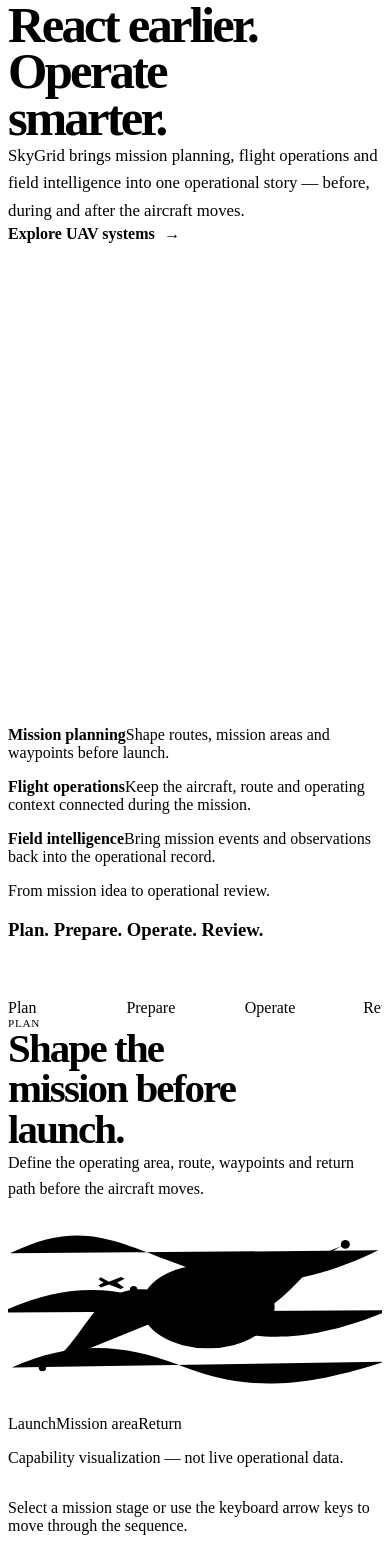
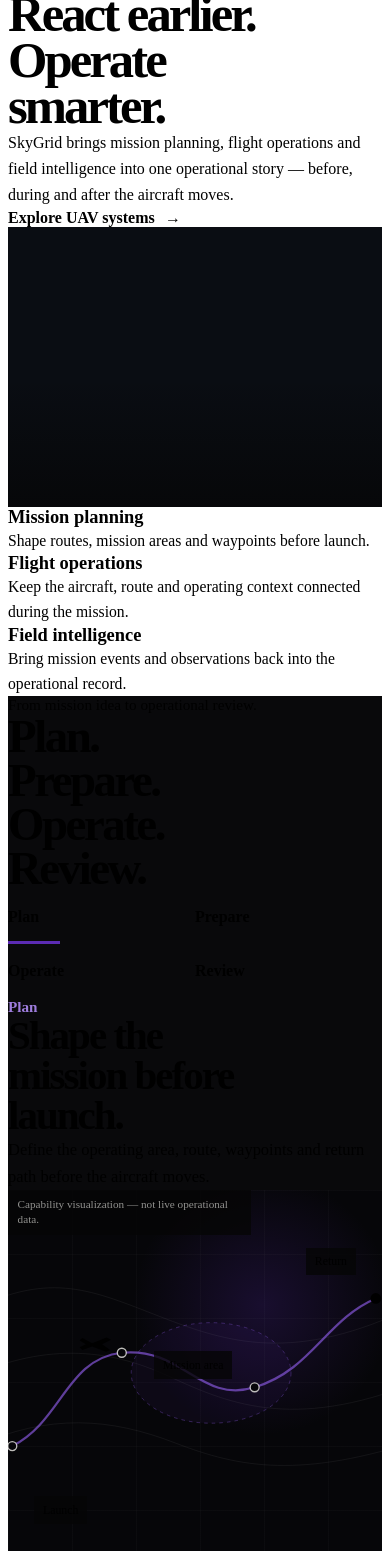
Before and after one commit to emmy16-glitch/Digi02_website, a React (Vite) app: page / in a window 390 px wide. Shown: the part 3360-4911 px from the top of the page. Built offline with nearby package versions, Linux system fonts and the light colour scheme; the HTML template or start-up script is replaced by a standard one.

Commit message:
Create cinematic SkyGrid mission visual system

```diff
--- a/src/styles/skygrid-section.css
+++ b/src/styles/skygrid-section.css
@@ -1,4 +1,9 @@
 .skygrid-story {
+  --skygrid-purple: #5b2bb4;
+  --skygrid-purple-soft: rgba(91, 43, 180, 0.24);
+  --skygrid-purple-line: rgba(126, 82, 206, 0.74);
+
+  overflow: clip;
   background: var(--bg-950);
   color: var(--text-primary);
 }
@@ -14,47 +19,48 @@
   align-items: start;
 }
 
-.skygrid-story__heading > p {
+.skygrid-story__brand {
   grid-column: 1 / span 3;
-  margin: 0;
-  color: var(--text-primary);
-  font-family: var(--font-display);
-  font-size: clamp(1.4rem, 2vw, 2rem);
-  font-weight: 600;
+  display: grid;
+  gap: var(--space-2);
+  align-content: start;
 }
 
-.skygrid-story__heading > div {
+.skygrid-story__brand img {
+  width: min(11rem, 100%);
+  height: auto;
+}
+
+.skygrid-story__brand span {
+  color: var(--text-muted);
+  font-size: 0.9rem;
+}
+
+.skygrid-story__statement {
   grid-column: 4 / span 7;
 }
 
-.skygrid-story__heading > div > span {
-  display: block;
-  margin-bottom: var(--space-2);
-  color: var(--text-muted);
-  font-size: var(--type-ui);
+.skygrid-story__statement h2 {
+  max-width: 11ch;
+  margin: 0;
+  font-size: clamp(3.7rem, 6.2vw, 6.8rem);
+  font-weight: 600;
+  letter-spacing: -0.058em;
+  line-height: 0.91;
 }
 
-.skygrid-story__heading h2 {
-  max-width: 11ch;
-  margin: 0;
-  font-size: clamp(3.5rem, 6vw, 6.5rem);
-  font-weight: 600;
-  letter-spacing: -0.055em;
-  line-height: 0.92;
-}
-
-.skygrid-story__heading > div > p {
-  max-width: 40rem;
+.skygrid-story__statement > p {
+  max-width: 42rem;
   margin: var(--space-4) 0 0;
   color: var(--text-secondary);
-  font-size: 1.05rem;
+  font-size: 1.08rem;
   line-height: 1.65;
 }
 
-.skygrid-story__heading a {
+.skygrid-story__statement a {
   display: inline-flex;
   align-items: center;
-  gap: 0.6rem;
+  gap: 0.65rem;
   margin-top: var(--space-4);
   color: var(--text-primary);
   font-size: var(--type-ui);
@@ -62,17 +68,25 @@
   text-decoration: none;
 }
 
-.skygrid-story__heading a span {
+.skygrid-story__statement a span {
   color: var(--gold-400);
 }
 
 .skygrid-story__cinematic {
   position: relative;
   width: calc(100% + var(--page-margin));
-  aspect-ratio: 16 / 8.8;
+  aspect-ratio: 16 / 8.6;
   margin: clamp(5rem, 8vw, 8rem) calc(var(--page-margin) * -1) 0 0;
   overflow: hidden;
-  background: var(--surface-800);
+  background: #0a0d13;
+}
+
+.skygrid-story__cinematic::after {
+  position: absolute;
+  inset: 0;
+  background: linear-gradient(180deg, transparent 54%, rgba(5, 5, 5, 0.7));
+  content: '';
+  pointer-events: none;
 }
 
 .skygrid-story__cinematic img {
@@ -85,113 +99,115 @@
 
 .skygrid-story__cinematic figcaption {
   position: absolute;
-  right: var(--space-2);
-  bottom: var(--space-2);
+  right: var(--space-3);
+  bottom: var(--space-3);
+  z-index: 2;
+  max-width: 36rem;
   margin: 0;
-  padding: 0.5rem 0.7rem;
-  background: rgba(5, 5, 5, 0.82);
-  color: var(--text-secondary);
-  font-size: 0.72rem;
-  line-height: 1.3;
+  color: rgba(247, 246, 242, 0.72);
+  font-size: 0.76rem;
+  line-height: 1.45;
+  text-align: right;
 }
 
-.skygrid-dashboard {
-  background: var(--bg-900);
+.skygrid-story__capabilities {
+  display: grid;
+  grid-template-columns: repeat(3, minmax(0, 1fr));
+  gap: clamp(2rem, 5vw, 5rem);
+  margin-top: clamp(3rem, 5vw, 5rem);
 }
 
-.skygrid-dashboard__inner {
+.skygrid-story__capabilities p {
+  max-width: 26rem;
+  margin: 0;
+}
+
+.skygrid-story__capabilities strong,
+.skygrid-story__capabilities span {
+  display: block;
+}
+
+.skygrid-story__capabilities strong {
+  color: var(--text-primary);
+  font-size: clamp(1.15rem, 1.8vw, 1.55rem);
+  font-weight: 600;
+}
+
+.skygrid-story__capabilities span {
+  margin-top: var(--space-1);
+  color: var(--text-secondary);
+  font-size: 0.98rem;
+  line-height: 1.6;
+}
+
+.skygrid-mission-sequence {
+  background: #09090b;
+}
+
+.skygrid-mission-sequence__inner {
   padding-block: var(--section-space-desktop);
 }
 
-.skygrid-dashboard__heading {
+.skygrid-mission-sequence__heading {
   display: grid;
   grid-template-columns: repeat(12, minmax(0, 1fr));
   gap: var(--space-3);
   align-items: end;
 }
 
-.skygrid-dashboard__heading > p:first-child {
+.skygrid-mission-sequence__heading p {
   grid-column: 1 / span 3;
   margin: 0;
   color: var(--text-muted);
-  font-size: var(--type-ui);
+  font-size: 0.95rem;
 }
 
-.skygrid-dashboard__heading h3 {
-  grid-column: 4 / span 5;
-  max-width: 11ch;
+.skygrid-mission-sequence__heading h3 {
+  grid-column: 4 / span 7;
+  max-width: 10ch;
   margin: 0;
-  font-size: clamp(3rem, 4.5vw, 5rem);
+  font-size: clamp(3rem, 5vw, 5.5rem);
   font-weight: 600;
-  letter-spacing: -0.05em;
-  line-height: 0.95;
-}
-
-.skygrid-dashboard__heading > p:last-child {
-  grid-column: 9 / -1;
-  max-width: 32rem;
-  margin: 0;
-  color: var(--text-secondary);
-  font-size: 1rem;
-  line-height: 1.65;
+  letter-spacing: -0.052em;
+  line-height: 0.94;
 }
 
 .skygrid-stage-rail {
-  position: relative;
   display: grid;
   grid-template-columns: repeat(4, minmax(0, 1fr));
+  gap: var(--space-2);
   margin-top: clamp(4rem, 7vw, 7rem);
-  border-bottom: 1px solid var(--line-subtle);
 }
 
 .skygrid-stage-rail__item {
   position: relative;
-  display: flex;
-  min-height: 4.2rem;
-  align-items: flex-end;
-  gap: var(--space-1);
+  min-height: 4.5rem;
   border: 0;
-  padding: 0 var(--space-2) var(--space-2);
+  padding: 0 var(--space-2) var(--space-2) 0;
   background: transparent;
   color: var(--text-muted);
   cursor: pointer;
   font: inherit;
+  font-size: clamp(1rem, 1.5vw, 1.25rem);
+  font-weight: 600;
   text-align: left;
-}
-
-.skygrid-stage-rail__item:first-child {
-  padding-left: 0;
+  transition: color 220ms var(--ease-standard);
 }
 
 .skygrid-stage-rail__item::after {
   position: absolute;
-  right: 0;
-  bottom: -1px;
+  bottom: 0;
   left: 0;
-  height: 2px;
-  background: var(--gold-400);
+  width: 3.25rem;
+  height: 3px;
+  background: var(--skygrid-purple);
   content: '';
   opacity: 0;
   transform: scaleX(0.35);
   transform-origin: left;
   transition:
-    opacity 260ms var(--ease-standard),
-    transform 420ms var(--ease-emphasized);
-}
-
-.skygrid-stage-rail__item > span {
-  color: inherit;
-  font-family: var(--font-mono);
-  font-size: 0.66rem;
-  letter-spacing: 0.06em;
-}
-
-.skygrid-stage-rail__item strong {
-  color: inherit;
-  font-size: var(--type-ui);
-  font-weight: 600;
-  letter-spacing: 0.04em;
-  text-transform: uppercase;
+    opacity 220ms var(--ease-standard),
+    transform 360ms var(--ease-emphasized);
 }
 
 .skygrid-stage-rail__item:hover,
@@ -211,7 +227,7 @@
 
 .skygrid-stage-panel {
   display: grid;
-  grid-template-columns: minmax(15rem, 0.34fr) minmax(0, 1fr);
+  grid-template-columns: minmax(16rem, 0.34fr) minmax(0, 1fr);
   gap: clamp(3rem, 6vw, 7rem);
   align-items: center;
   margin-top: clamp(3rem, 5vw, 5rem);
@@ -219,185 +235,291 @@
 
 .skygrid-stage-panel__copy {
   min-width: 0;
-  animation: skygrid-stage-copy-enter 440ms var(--ease-emphasized) both;
+  animation: skygrid-copy-enter 420ms var(--ease-emphasized) both;
 }
 
 .skygrid-stage-panel__copy > span {
   display: block;
   margin-bottom: var(--space-2);
-  color: var(--gold-400);
-  font-family: var(--font-mono);
-  font-size: 0.7rem;
-  letter-spacing: 0.06em;
-  text-transform: uppercase;
+  color: #9e7ddd;
+  font-size: 0.95rem;
+  font-weight: 600;
 }
 
 .skygrid-stage-panel__copy h4 {
   max-width: 11ch;
   margin: 0;
   font-family: var(--font-display);
-  font-size: clamp(2.35rem, 3.6vw, 4rem);
+  font-size: clamp(2.55rem, 3.9vw, 4.25rem);
   font-weight: 600;
-  letter-spacing: -0.045em;
-  line-height: 0.98;
+  letter-spacing: -0.048em;
+  line-height: 0.97;
 }
 
-.skygrid-stage-panel__copy > p {
-  max-width: 28rem;
+.skygrid-stage-panel__copy p {
+  max-width: 30rem;
   margin: var(--space-3) 0 0;
   color: var(--text-secondary);
-  font-size: 1rem;
-  line-height: 1.62;
+  font-size: 1.03rem;
+  line-height: 1.65;
 }
 
-.skygrid-stage-panel__copy small {
-  display: block;
-  max-width: 24rem;
-  margin-top: var(--space-4);
-  color: var(--text-muted);
-  font-size: 0.72rem;
-  line-height: 1.45;
+.skygrid-stage-panel__visual {
+  position: relative;
+  min-width: 0;
+  min-height: clamp(31rem, 48vw, 44rem);
+  overflow: hidden;
+  background: #060609;
+  animation: skygrid-visual-enter 500ms var(--ease-emphasized) both;
 }
 
-.skygrid-stage-panel__evidence {
-  min-width: 0;
-  height: clamp(30rem, 50vw, 46rem);
-  overflow: hidden;
-  background: var(--surface-800);
+.skygrid-stage-panel__note {
+  position: absolute;
+  right: var(--space-2);
+  bottom: var(--space-2);
+  z-index: 5;
+  margin: 0;
+  padding: 0.45rem 0.6rem;
+  background: rgba(5, 5, 5, 0.8);
+  color: rgba(247, 246, 242, 0.58);
+  font-size: 0.7rem;
+  line-height: 1.35;
 }
 
-.skygrid-stage-panel__screen {
-  width: 100%;
-  height: 100%;
-  margin: 0;
+.skygrid-mission-visual {
+  position: absolute;
+  inset: 0;
   overflow: hidden;
-  background: #f7f6f2;
-  animation: skygrid-stage-evidence-enter 520ms var(--ease-emphasized) both;
+  background:
+    radial-gradient(circle at 68% 30%, rgba(91, 43, 180, 0.22), transparent 35%),
+    #060609;
 }
 
-.skygrid-stage-panel__screen img {
-  display: block;
-  width: 100%;
-  height: 100%;
-  object-fit: cover;
-  object-position: top center;
+.skygrid-mission-visual::before {
+  position: absolute;
+  inset: 0;
+  background-image:
+    linear-gradient(rgba(247, 246, 242, 0.024) 1px, transparent 1px),
+    linear-gradient(90deg, rgba(247, 246, 242, 0.024) 1px, transparent 1px);
+  background-size: 4rem 4rem;
+  content: '';
+  pointer-events: none;
 }
 
-.skygrid-dashboard[data-stage='plan'] .skygrid-stage-panel__screen img {
-  object-position: 52% top;
+.skygrid-mission-map {
+  position: absolute;
+  inset: 5% 3% 8%;
+  z-index: 1;
+  width: 94%;
+  height: 87%;
+  overflow: visible;
 }
 
-.skygrid-dashboard[data-stage='prepare'] .skygrid-stage-panel__screen img {
-  object-position: 57% top;
+.skygrid-map__contour {
+  fill: none;
+  stroke: rgba(247, 246, 242, 0.11);
+  stroke-width: 1.2;
 }
 
-.skygrid-dashboard[data-stage='review'] .skygrid-stage-panel__screen img {
-  object-position: 62% top;
+.skygrid-map__zone {
+  fill: rgba(91, 43, 180, 0.08);
+  stroke: rgba(126, 82, 206, 0.42);
+  stroke-dasharray: 8 9;
+  stroke-width: 2;
 }
 
-.skygrid-mission {
-  position: relative;
-  width: 100%;
-  height: 100%;
-  overflow: hidden;
-  background: var(--bg-950);
-  isolation: isolate;
+.skygrid-map__route {
+  fill: none;
+  stroke: var(--skygrid-purple-line);
+  stroke-linecap: round;
+  stroke-width: 5;
 }
 
-.skygrid-mission__fallback,
-.skygrid-mission__map {
+.skygrid-map__route--complete {
+  stroke: var(--gold-400);
+}
+
+.skygrid-map__waypoint {
+  fill: #060609;
+  stroke: rgba(247, 246, 242, 0.76);
+  stroke-width: 3;
+}
+
+.skygrid-map__waypoint--active,
+.skygrid-map__event {
+  fill: var(--gold-400);
+  stroke: var(--gold-400);
+}
+
+.skygrid-map__event {
+  fill: #060609;
+  stroke-width: 4;
+}
+
+.skygrid-map__aircraft path {
+  fill: var(--text-primary);
+}
+
+.skygrid-map__aircraft--active path {
+  fill: var(--gold-400);
+}
+
+.skygrid-map__labels {
   position: absolute;
   inset: 0;
+  z-index: 3;
+  pointer-events: none;
+}
+
+.skygrid-map__label {
+  position: absolute;
+  padding: 0.4rem 0.55rem;
+  background: rgba(5, 5, 5, 0.8);
+  color: var(--text-secondary);
+  font-size: 0.74rem;
+}
+
+.skygrid-map__label--start {
+  bottom: 13%;
+  left: 7%;
+}
+
+.skygrid-map__label--zone {
+  top: 42%;
+  left: 47%;
+}
+
+.skygrid-map__label--return {
+  top: 15%;
+  right: 7%;
+}
+
+.skygrid-map__label--active {
+  top: 55%;
+  left: 58%;
+  color: var(--text-primary);
+}
+
+.skygrid-mission-visual--operate .skygrid-map__route {
+  stroke: var(--gold-400);
+}
+
+.skygrid-readiness__aircraft {
+  position: absolute;
+  top: 8%;
+  right: 7%;
+  left: 7%;
+  height: 48%;
+}
+
+.skygrid-readiness__aircraft svg {
   width: 100%;
   height: 100%;
 }
 
-.skygrid-mission__fallback {
-  object-fit: cover;
-  object-position: center;
-  transform: scale(1.025);
-  transition:
-    opacity 620ms var(--ease-standard),
-    transform 760ms var(--ease-emphasized);
+.skygrid-drone-mark line,
+.skygrid-drone-mark circle {
+  fill: none;
+  stroke: rgba(247, 246, 242, 0.7);
+  stroke-width: 5;
 }
 
-.skygrid-mission__map {
-  z-index: 1;
-  opacity: 0;
-  transition: opacity 620ms var(--ease-standard);
+.skygrid-drone-mark circle:first-of-type {
+  fill: rgba(91, 43, 180, 0.18);
+  stroke: #8c66d0;
 }
 
-.skygrid-mission[data-map-state='ready'] .skygrid-mission__fallback {
-  opacity: 0;
-  transform: scale(1);
+.skygrid-readiness {
+  position: absolute;
+  right: 7%;
+  bottom: 9%;
+  left: 7%;
+  z-index: 2;
+  display: grid;
+  grid-template-columns: repeat(3, minmax(0, 1fr));
+  gap: var(--space-3);
 }
 
-.skygrid-mission[data-map-state='ready'] .skygrid-mission__map {
-  opacity: 1;
+.skygrid-readiness > div {
+  display: flex;
+  min-width: 0;
+  gap: var(--space-2);
+  align-items: flex-start;
 }
 
-.skygrid-mission__label {
-  position: absolute;
-  top: var(--space-2);
-  left: var(--space-2);
-  z-index: 2;
-  margin: 0;
-  padding: var(--space-1) var(--space-2);
-  background: rgba(5, 5, 5, 0.82);
-  color: var(--text-primary);
-  pointer-events: none;
+.skygrid-readiness > div > span {
+  display: grid;
+  flex: 0 0 auto;
+  width: 1.8rem;
+  height: 1.8rem;
+  place-items: center;
+  border-radius: 50%;
+  background: var(--skygrid-purple-soft);
+  color: #b99ee8;
+  font-size: 0.8rem;
 }
 
-.skygrid-mission .maplibregl-ctrl-attrib {
-  background: rgba(5, 5, 5, 0.78);
-  color: var(--text-secondary);
+.skygrid-readiness p {
+  margin: 0;
 }
 
-.skygrid-mission .maplibregl-ctrl-attrib a {
-  color: var(--text-primary);
+.skygrid-readiness strong,
+.skygrid-readiness small {
+  display: block;
 }
 
-.skygrid-dashboard__footer {
-  display: flex;
-  align-items: center;
-  justify-content: space-between;
-  gap: var(--space-3);
-  margin-top: var(--space-3);
-  border-top: 1px solid var(--line-subtle);
-  padding-top: var(--space-3);
+.skygrid-readiness strong {
+  color: var(--text-primary);
+  font-size: 1rem;
+  font-weight: 600;
 }
 
-.skygrid-dashboard__footer span {
+.skygrid-readiness small {
+  margin-top: 0.25rem;
   color: var(--text-muted);
-  font-size: 0.75rem;
+  font-size: 0.78rem;
+  line-height: 1.45;
+}
+
+.skygrid-review-strip {
+  position: absolute;
+  right: 6%;
+  bottom: 8%;
+  left: 6%;
+  z-index: 3;
+  display: grid;
+  grid-template-columns: repeat(3, minmax(0, 1fr));
+  gap: var(--space-2);
+}
+
+.skygrid-review-strip span {
+  color: var(--text-secondary);
+  font-size: 0.88rem;
+}
+
+.skygrid-mission-sequence__hint {
+  margin: var(--space-4) 0 0;
+  color: var(--text-muted);
+  font-size: 0.78rem;
   line-height: 1.5;
 }
 
-.skygrid-dashboard__footer strong {
-  color: var(--gold-400);
-  font-family: var(--font-mono);
-  font-size: 0.72rem;
-  font-weight: 500;
-}
-
-@keyframes skygrid-stage-copy-enter {
+@keyframes skygrid-copy-enter {
   from {
     opacity: 0;
     transform: translateY(0.65rem);
   }
-
   to {
     opacity: 1;
     transform: translateY(0);
   }
 }
 
-@keyframes skygrid-stage-evidence-enter {
+@keyframes skygrid-visual-enter {
   from {
     opacity: 0;
-    transform: scale(0.99);
+    transform: scale(0.992);
   }
-
   to {
     opacity: 1;
     transform: scale(1);
@@ -406,29 +528,24 @@
 
 @media (max-width: 64rem) {
   .skygrid-story__intro,
-  .skygrid-dashboard__inner {
+  .skygrid-mission-sequence__inner {
     padding-block: var(--section-space-tablet);
   }
 
-  .skygrid-story__heading > p {
+  .skygrid-story__brand {
     grid-column: 1 / span 3;
   }
 
-  .skygrid-story__heading > div {
+  .skygrid-story__statement {
     grid-column: 4 / -1;
   }
 
-  .skygrid-dashboard__heading > p:first-child {
+  .skygrid-mission-sequence__heading p {
     grid-column: 1 / span 3;
   }
 
-  .skygrid-dashboard__heading h3 {
-    grid-column: 4 / span 6;
-  }
-
-  .skygrid-dashboard__heading > p:last-child {
+  .skygrid-mission-sequence__heading h3 {
     grid-column: 4 / span 7;
-    margin-top: var(--space-3);
   }
 
   .skygrid-stage-panel {
@@ -438,9 +555,8 @@
 
   .skygrid-stage-panel__copy {
     display: grid;
-    grid-template-columns: minmax(15rem, 0.75fr) minmax(0, 1fr);
+    grid-template-columns: minmax(14rem, 0.7fr) minmax(0, 1fr);
     gap: var(--space-2) var(--space-6);
-    align-items: start;
   }
 
   .skygrid-stage-panel__copy > span,
@@ -448,69 +564,85 @@
     grid-column: 1;
   }
 
-  .skygrid-stage-panel__copy > p {
+  .skygrid-stage-panel__copy p {
     grid-column: 2;
     grid-row: 1 / span 2;
     margin-top: 0;
   }
 
-  .skygrid-stage-panel__copy small {
-    grid-column: 2;
-    margin-top: 0;
-  }
-
-  .skygrid-stage-panel__evidence {
-    height: clamp(30rem, 61vw, 40rem);
+  .skygrid-stage-panel__visual {
+    min-height: clamp(29rem, 61vw, 39rem);
   }
 }
 
 @media (max-width: 47.9375rem) {
   .skygrid-story__intro,
-  .skygrid-dashboard__inner {
+  .skygrid-mission-sequence__inner {
     padding-block: var(--section-space-mobile);
   }
 
   .skygrid-story__heading,
-  .skygrid-dashboard__heading {
+  .skygrid-mission-sequence__heading {
     display: block;
   }
 
-  .skygrid-story__heading > p,
-  .skygrid-dashboard__heading > p:first-child {
-    margin-bottom: var(--space-3);
+  .skygrid-story__brand {
+    margin-bottom: var(--space-6);
   }
 
-  .skygrid-story__heading h2 {
+  .skygrid-story__brand img {
+    width: 9.5rem;
+  }
+
+  .skygrid-story__statement h2 {
     font-size: clamp(3rem, 13vw, 4.2rem);
   }
 
-  .skygrid-dashboard__heading h3 {
-    font-size: clamp(2.8rem, 12vw, 4rem);
-  }
-
-  .skygrid-dashboard__heading > p:last-child {
-    margin-top: var(--space-3);
+  .skygrid-story__statement > p {
+    font-size: 1rem;
   }
 
   .skygrid-story__cinematic {
     width: 100%;
-    aspect-ratio: 4 / 5;
+    aspect-ratio: 4 / 3;
     margin: var(--space-8) 0 0;
   }
 
-  .skygrid-stage-rail {
-    grid-template-columns: repeat(4, minmax(7.4rem, 1fr));
-    overflow-x: auto;
-    margin-top: var(--space-8);
-    scrollbar-width: none;
+  .skygrid-story__cinematic img {
+    object-position: 57% center;
   }
 
-  .skygrid-stage-rail::-webkit-scrollbar {
-    display: none;
+  .skygrid-story__cinematic figcaption {
+    right: var(--space-2);
+    bottom: var(--space-2);
+    left: var(--space-2);
+    text-align: left;
+  }
+
+  .skygrid-story__capabilities {
+    grid-template-columns: 1fr;
+    gap: var(--space-4);
+    margin-top: var(--space-6);
+  }
+
+  .skygrid-mission-sequence__heading p {
+    margin-bottom: var(--space-3);
+  }
+
+  .skygrid-mission-sequence__heading h3 {
+    max-width: 9ch;
+    font-size: clamp(2.8rem, 12vw, 4rem);
+  }
+
+  .skygrid-stage-rail {
+    grid-template-columns: repeat(2, minmax(0, 1fr));
+    gap: var(--space-3) var(--space-4);
+    margin-top: var(--space-8);
   }
 
   .skygrid-stage-rail__item {
-    min-height: 3.6rem;
+    min-height: 3.4rem;
+    font-size: 1rem;
   }
 
   .skygrid-stage-panel {
@@ -521,11 +653,7 @@
     display: block;
   }
 
-  .skygrid-stage-panel__copy > p {
-    margin-top: var(--space-3);
-  }
-
-  .skygrid-stage-panel__copy small {
+  .skygrid-stage-panel__copy p {
     margin-top: var(--space-3);
   }
 
@@ -534,46 +662,60 @@
     font-size: clamp(2.35rem, 10.5vw, 3.3rem);
   }
 
-  .skygrid-stage-panel__evidence {
-    width: calc(100% + var(--page-margin));
-    height: clamp(21rem, 90vw, 29rem);
-    margin-right: calc(var(--page-margin) * -1);
+  .skygrid-stage-panel__visual {
+    min-height: 24rem;
   }
 
-  .skygrid-dashboard[data-stage='plan'] .skygrid-stage-panel__screen img {
-    object-position: 55% top;
+  .skygrid-mission-map {
+    inset: 4% -10% 7%;
+    width: 120%;
   }
 
-  .skygrid-dashboard[data-stage='prepare'] .skygrid-stage-panel__screen img {
-    object-position: 64% top;
+  .skygrid-map__label--zone {
+    left: 39%;
   }
 
-  .skygrid-dashboard[data-stage='review'] .skygrid-stage-panel__screen img {
-    object-position: 67% top;
+  .skygrid-map__label--active {
+    left: 48%;
   }
 
-  .skygrid-dashboard__footer {
-    align-items: flex-start;
+  .skygrid-readiness__aircraft {
+    top: 4%;
+    right: 1%;
+    left: 1%;
+    height: 42%;
   }
 
-  .skygrid-dashboard__footer span {
-    max-width: 17rem;
+  .skygrid-readiness {
+    right: var(--space-3);
+    bottom: var(--space-5);
+    left: var(--space-3);
+    grid-template-columns: 1fr;
+    gap: var(--space-2);
+  }
+
+  .skygrid-review-strip {
+    right: var(--space-3);
+    bottom: var(--space-5);
+    left: var(--space-3);
+    grid-template-columns: 1fr;
+    gap: 0.35rem;
+  }
+
+  .skygrid-stage-panel__note {
+    right: var(--space-1);
+    bottom: var(--space-1);
+    max-width: 14rem;
   }
 }
 
 @media (prefers-reduced-motion: reduce) {
-  .skygrid-stage-rail__item::after,
-  .skygrid-mission__fallback,
-  .skygrid-mission__map {
-    transition: none;
-  }
-
   .skygrid-stage-panel__copy,
-  .skygrid-stage-panel__screen {
+  .skygrid-stage-panel__visual {
     animation: none;
   }
 
-  .skygrid-mission__fallback {
-    transform: none;
+  .skygrid-stage-rail__item::after {
+    transition: none;
   }
 }
```
